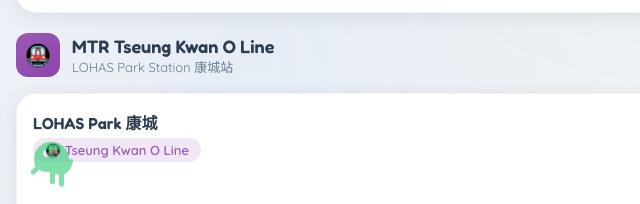
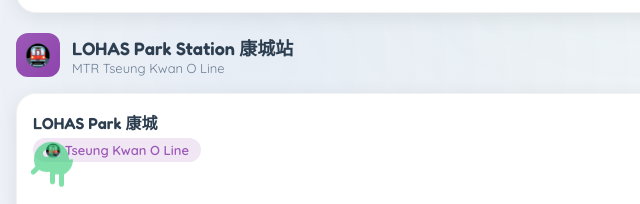
Before and after one commit to ttszyau/yytransports, a plain HTML site: page index.html in a window 1280 px wide. Shown: the part 583-787 px from the top of the page, 0-640 px from the left. Drawn offline with Linux system fonts and the light colour scheme; no server answers.

Commit message:
Swap titles and subtitles for MTR section

```diff
--- a/index.html
+++ b/index.html
@@ -659,8 +659,8 @@
             <div class="section-header">
                 <div class="section-icon mtr">🚇</div>
                 <div>
-                    <div class="section-title">MTR Tseung Kwan O Line</div>
-                    <div class="section-subtitle">LOHAS Park Station 康城站</div>
+                    <div class="section-title">LOHAS Park Station 康城站</div>
+                    <div class="section-subtitle">MTR Tseung Kwan O Line</div>
                 </div>
             </div>
             <div class="station-card" id="work-mtr-card">
```
